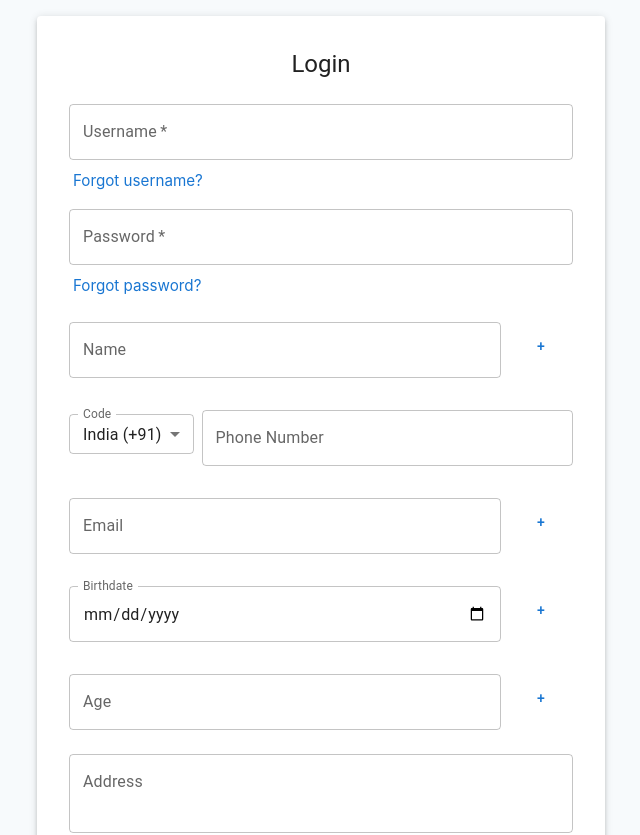
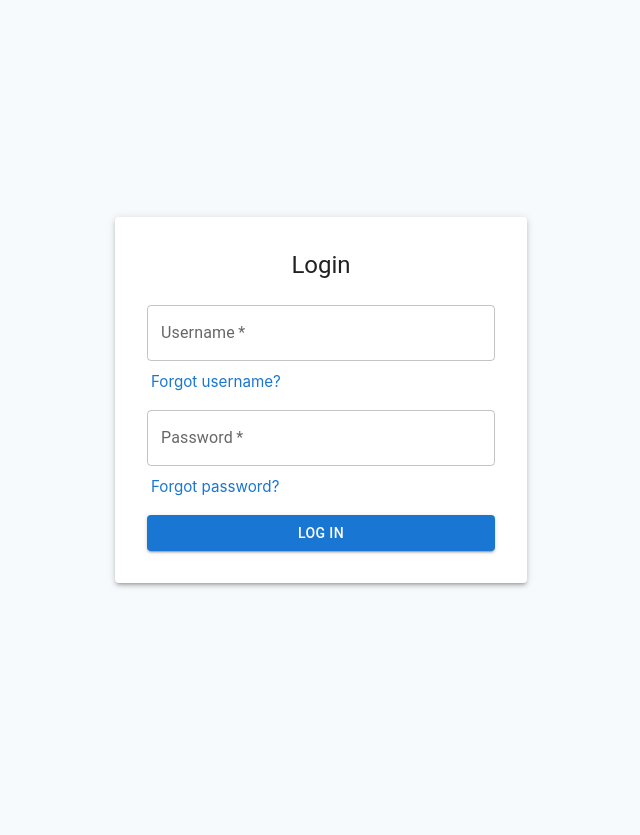
Before and after one commit to metrixhunter/elderwelfare, a Next.js app: page /login in a window 1280 px wide. Shown: the top 835 px of the page, without its empty margins (319-959 px from the left). After the commit the page ends 800 px from the top, so only its background shows below. Built offline with nearby package versions, Linux system fonts and the light colour scheme.

Commit message:
change is not constant

```diff
--- a/src/app/login/page.jsx
+++ b/src/app/login/page.jsx
@@ -10,84 +10,19 @@ import {
   Typography,
   Snackbar,
   Alert,
-  MenuItem,
-  Select,
-  InputLabel,
-  FormControl,
   Box,
   Link as MuiLink
 } from '@mui/material';
 
-// Pre-defined ITU country codes (add/remove as needed)
-const countryCodes = [
-  { code: '+91', label: 'India (+91)' },
-  { code: '+1', label: 'USA (+1)' },
-  { code: '+44', label: 'UK (+44)' },
-  { code: '+81', label: 'Japan (+81)' },
-  { code: '+61', label: 'Australia (+61)' },
-  { code: '+49', label: 'Germany (+49)' },
-  { code: '+971', label: 'UAE (+971)' },
-  { code: '+86', label: 'China (+86)' },
-];
-
-// Helper: Find a user in localStorage by username and password (for demo/offline)
-function findUserByUsernamePassword({ username, password }) {
-  // Look through all localStorage keys that start with "user:"
-  try {
-    for (let i = 0; i < localStorage.length; i++) {
-      const key = localStorage.key(i);
-      if (key.startsWith('user:')) {
-        const raw = localStorage.getItem(key);
-        if (raw) {
-          const user = JSON.parse(raw);
-          if (user.username === username && user.password === password) {
-            return user;
-          }
-        }
-      }
-    }
-  } catch {}
-  return null;
-}
+// Login with just username & password, plus forgot links.
+// All other fields and image upload are removed.
 
 export default function LoginPage() {
   const [username, setUsername] = useState('');
   const [password, setPassword] = useState('');
-  const [countryCode, setCountryCode] = useState(countryCodes[0].code);
-  const [phone, setPhone] = useState('');
-  const [emails, setEmails] = useState(['']);
-  const [names, setNames] = useState(['']);
-  const [birthdates, setBirthdates] = useState(['']);
-  const [ages, setAges] = useState(['']);
-  const [address, setAddress] = useState('');
-  const [imagePreviews, setImagePreviews] = useState([]);
   const [message, setMessage] = useState('');
   const [openSnackbar, setOpenSnackbar] = useState(false);
   const router = useRouter();
-
-  // Dynamic fields helpers
-  const handleArrayChange = (setter, arr, idx, value) => {
-    const newArr = [...arr];
-    newArr[idx] = value;
-    setter(newArr);
-  };
-  const handleAddField = (setter, arr) => {
-    setter([...arr, '']);
-  };
-  const handleRemoveField = (setter, arr, idx) => {
-    if (arr.length > 1) {
-      const newArr = arr.slice();
-      newArr.splice(idx, 1);
-      setter(newArr);
-    }
-  };
-
-  const handleImageChange = (e) => {
-    if (e.target.files && e.target.files.length) {
-      const files = Array.from(e.target.files);
-      setImagePreviews(files.map(file => URL.createObjectURL(file)));
-    }
-  };
 
   const handleLogin = async () => {
     if (!username.trim()) {
@@ -101,7 +36,7 @@ export default function LoginPage() {
       return;
     }
 
-    // 1. Backend authentication (using username, password)
+    // 1. Backend authentication (username, password)
     try {
       const res = await fetch('/api/auth/login', {
         method: 'POST',
@@ -112,7 +47,6 @@ export default function LoginPage() {
       const data = await res.json();
 
       if (res.ok && data.success) {
-        // Login success
         localStorage.setItem('loggedIn', 'true');
         sessionStorage.setItem('username', data.username);
         router.push('/otp');
@@ -121,14 +55,6 @@ export default function LoginPage() {
         throw new Error(data.message || 'Login failed');
       }
     } catch (err) {
-      // 2. Fallback to localStorage
-      const user = findUserByUsernamePassword({ username, password });
-      if (user) {
-        sessionStorage.setItem('username', user.username);
-        localStorage.setItem('loggedIn', 'true');
-        router.push('/otp');
-        return;
-      }
       setMessage('Login failed. Please check your credentials.');
       setOpenSnackbar(true);
     }
@@ -136,13 +62,13 @@ export default function LoginPage() {
 
   return (
     <Container
-      maxWidth="sm"
+      maxWidth="xs"
       style={{
         display: 'flex',
         flexDirection: 'column',
         justifyContent: 'center',
         alignItems: 'center',
-        minHeight: '100vh',
+        height: '100vh',
         padding: '1rem',
         position: 'relative',
       }}
@@ -192,147 +118,6 @@ export default function LoginPage() {
           </MuiLink>
         </Box>
 
-        {/* Multiple Names (display only, optional) */}
-        {names.map((name, idx) => (
-          <Box key={idx} display="flex" gap={1} alignItems="center" mt={1}>
-            <TextField
-              label={`Name ${names.length > 1 ? idx + 1 : ''}`}
-              fullWidth
-              margin="normal"
-              value={name}
-              onChange={e => handleArrayChange(setNames, names, idx, e.target.value)}
-            />
-            {names.length > 1 && (
-              <Button color="error" onClick={() => handleRemoveField(setNames, names, idx)}>-</Button>
-            )}
-            {idx === names.length - 1 && (
-              <Button onClick={() => handleAddField(setNames, names)}>+</Button>
-            )}
-          </Box>
-        ))}
-
-        {/* Multiple Phone Numbers */}
-        <Box display="flex" flexDirection="column" gap={1}>
-          <Box display="flex" gap={1} alignItems="center" mt={1}>
-            <FormControl sx={{ minWidth: 100 }}>
-              <InputLabel id="country-code-label">Code</InputLabel>
-              <Select
-                labelId="country-code-label"
-                id="country-code"
-                value={countryCode}
-                label="Code"
-                onChange={e => setCountryCode(e.target.value)}
-                size="small"
-              >
-                {countryCodes.map((option) => (
-                  <MenuItem value={option.code} key={option.code}>{option.label}</MenuItem>
-                ))}
-              </Select>
-            </FormControl>
-            <TextField
-              label="Phone Number"
-              fullWidth
-              margin="normal"
-              value={phone}
-              onChange={e => setPhone(e.target.value.replace(/\D/, ''))}
-              sx={{ flex: 1 }}
-            />
-          </Box>
-        </Box>
-
-        {/* Multiple Emails */}
-        {emails.map((email, idx) => (
-          <Box key={idx} display="flex" gap={1} alignItems="center" mt={1}>
-            <TextField
-              label={`Email ${emails.length > 1 ? idx + 1 : ''}`}
-              fullWidth
-              margin="normal"
-              value={email}
-              onChange={e => handleArrayChange(setEmails, emails, idx, e.target.value)}
-            />
-            {emails.length > 1 && (
-              <Button color="error" onClick={() => handleRemoveField(setEmails, emails, idx)}>-</Button>
-            )}
-            {idx === emails.length - 1 && (
-              <Button onClick={() => handleAddField(setEmails, emails)}>+</Button>
-            )}
-          </Box>
-        ))}
-
-        {/* Multiple Birthdates */}
-        {birthdates.map((birthdate, idx) => (
-          <Box key={idx} display="flex" gap={1} alignItems="center" mt={1}>
-            <TextField
-              label={`Birthdate ${birthdates.length > 1 ? idx + 1 : ''}`}
-              type="date"
-              fullWidth
-              margin="normal"
-              InputLabelProps={{ shrink: true }}
-              value={birthdate}
-              onChange={e => handleArrayChange(setBirthdates, birthdates, idx, e.target.value)}
-            />
-            {birthdates.length > 1 && (
-              <Button color="error" onClick={() => handleRemoveField(setBirthdates, birthdates, idx)}>-</Button>
-            )}
-            {idx === birthdates.length - 1 && (
-              <Button onClick={() => handleAddField(setBirthdates, birthdates)}>+</Button>
-            )}
-          </Box>
-        ))}
-
-        {/* Multiple Ages */}
-        {ages.map((age, idx) => (
-          <Box key={idx} display="flex" gap={1} alignItems="center" mt={1}>
-            <TextField
-              label={`Age ${ages.length > 1 ? idx + 1 : ''}`}
-              type="number"
-              fullWidth
-              margin="normal"
-              value={age}
-              onChange={e => handleArrayChange(setAges, ages, idx, e.target.value)}
-            />
-            {ages.length > 1 && (
-              <Button color="error" onClick={() => handleRemoveField(setAges, ages, idx)}>-</Button>
-            )}
-            {idx === ages.length - 1 && (
-              <Button onClick={() => handleAddField(setAges, ages)}>+</Button>
-            )}
-          </Box>
-        ))}
-
-        {/* Address */}
-        <TextField
-          label="Address"
-          fullWidth
-          margin="normal"
-          multiline
-          minRows={2}
-          value={address}
-          onChange={e => setAddress(e.target.value)}
-        />
-
-        {/* Image Upload (one or more, e.g., qrcode or profile images) */}
-        <Box mt={2} mb={2} display="flex" flexDirection="column" alignItems="center">
-          <input
-            accept="image/*"
-            style={{ display: 'none' }}
-            id="image-upload"
-            multiple
-            type="file"
-            onChange={handleImageChange}
-          />
-          <label htmlFor="image-upload">
-            <Button variant="outlined" component="span">
-              Upload Image(s) (QR code, profile, etc.)
-            </Button>
-          </label>
-          <Box display="flex" gap={1} mt={1} flexWrap="wrap">
-            {imagePreviews.map((src, i) => (
-              <img key={i} src={src} alt="preview" width={56} height={56} style={{ borderRadius: 8 }} />
-            ))}
-          </Box>
-        </Box>
-
         <Button
           variant="contained"
           color="primary"
```
